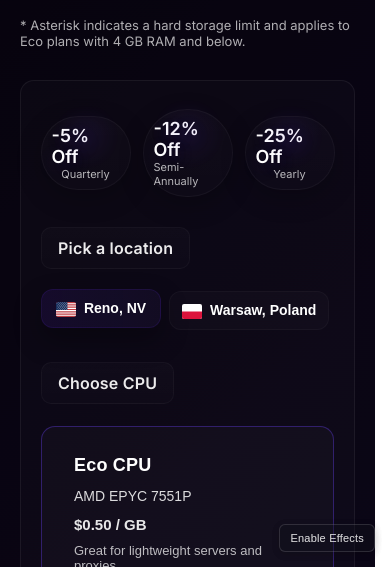
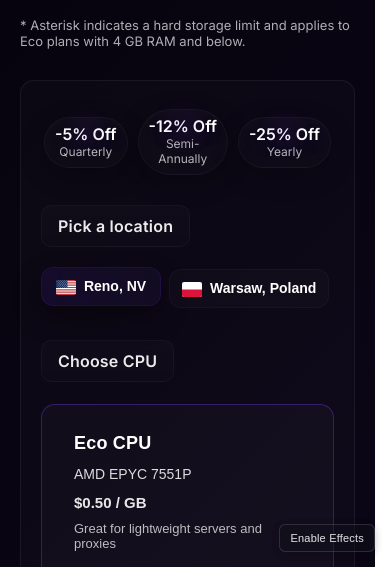
Before and after one commit to NexusServers/website-dev, a plain HTML site: page src/plans.html in a window 390 px wide. Shown: the part 277-844 px from the top of the page. Drawn offline with Linux system fonts and the light colour scheme.

Commit message:
mobile ui test #8
mobile ui test #8

```diff
--- a/src/styles.css
+++ b/src/styles.css
@@ -540,6 +540,16 @@ body {
 @media(max-width:700px){
   .location-tab{min-width:120px;padding:10px 12px;font-size:14px}
   .discount-bubble{min-width:68px;padding:8px 10px}
+}
+
+/* Mobile: ensure discount bubbles are stacked, centered, and formatted cleanly */
+@media (max-width: 700px) {
+  .discounts-container { gap: 10px; justify-content: center; padding: 0 8px; box-sizing: border-box; }
+  .discount-bubble { min-width:unset; width: auto; padding: 8px 10px; text-align: center; display:flex; flex-direction:column; align-items:center; justify-content:center; }
+  .discount-bubble strong { font-size:16px; line-height:1; display:block; white-space:nowrap; }
+  .discount-bubble small { font-size:12px; display:block; margin-top:2px; text-transform:none; }
+  /* ensure the minus sign doesn't get wrapped or hidden */
+  .discount-bubble strong::before { content: ''; }
 }
 
 
```
Also changed, not shown: 1 other file.
